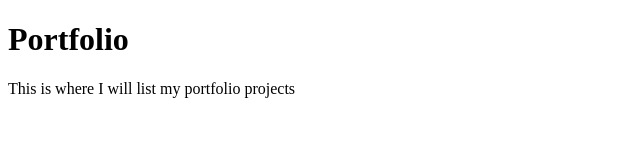
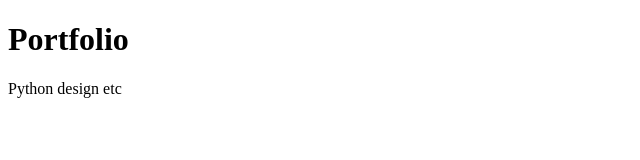
Before and after one commit to ftyelbi/Personal-website, a plain HTML site: page portfolio.html in a window 1280 px wide. Shown: the whole page, without its empty margins (0-640 px from the left). Drawn offline with Linux system fonts and the light colour scheme.

Commit message:
Added list of skills, :)

```diff
--- a/portfolio.html
+++ b/portfolio.html
@@ -7,7 +7,10 @@
 
 <body>
     <h1>Portfolio</h1>
-    <p>This is where I will list my portfolio projects</p>
+    <p>Python
+        design
+        etc
+    </p>
 </body>
 
 </html>
```
